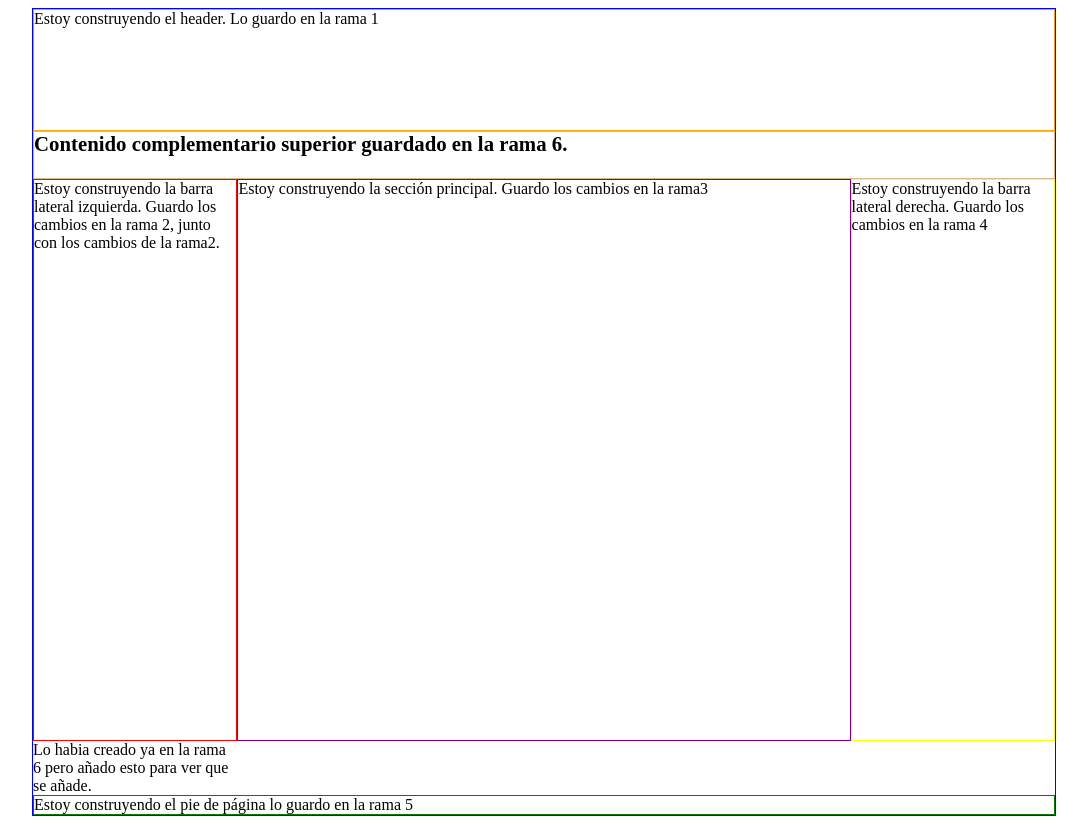
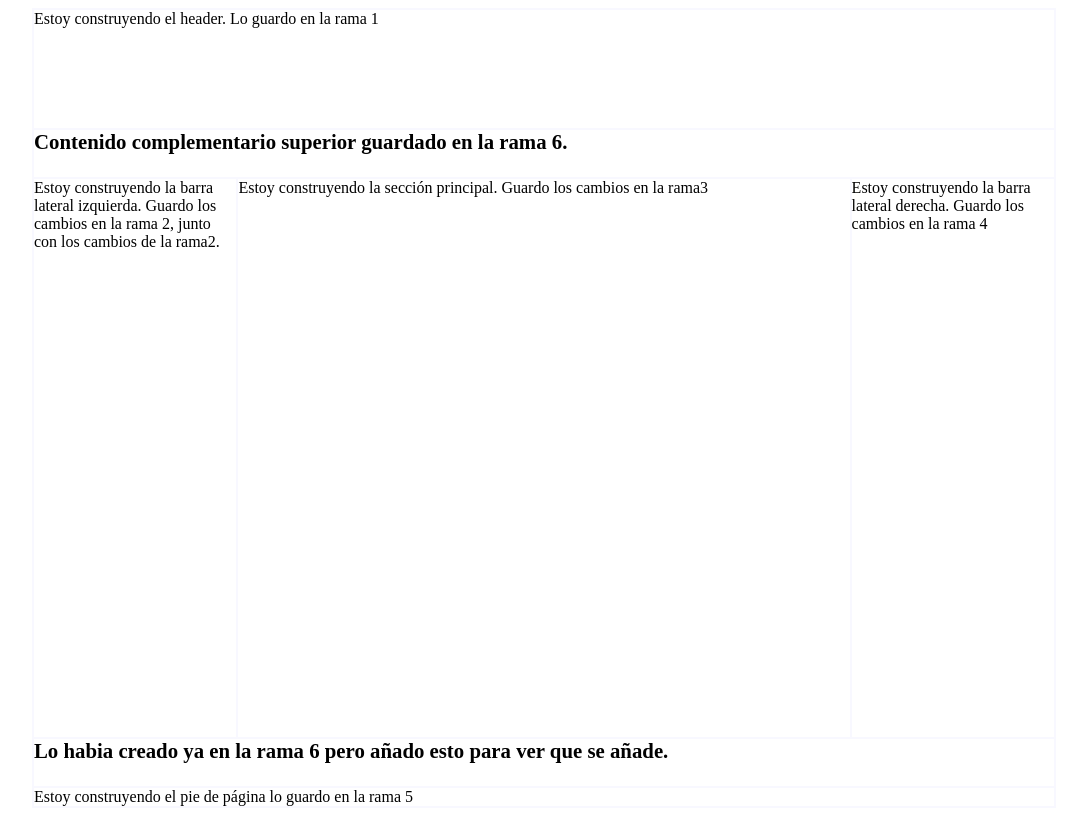
Before and after one commit to alvarovz23/EjercicioRepaso2Abril2019, a plain HTML site: page Index.html in a window 1280 px wide. Shown: the whole page, without its empty margins (96-1183 px from the left). Drawn offline with Linux system fonts and the light colour scheme.

Commit message:
Version 2.2 Mixin bordes rama8

```diff
--- a/Estilos/estilos1.scss
+++ b/Estilos/estilos1.scss
@@ -1,43 +1,59 @@
+@mixin bordersgenerales() {
+    border: 1px solid ghostwhite;
+    box-sizing: border-box;
+}
+
+
+
+
+
+
+
 .contenedor {
     width: 80vw;
     min-height: 100vh;
-    border: 1px solid blue;
-    box-sizing: border-box;
+    @include bordersgenerales();
     display: grid;
     grid-template-columns: 20% auto 20%;
     margin: 0 auto;
     header {
         grid-column: 1/4;
         min-height: 15vh;
-        border: 1px solid orange;
+        @include bordersgenerales();
     }
     .contenidocomplementario1 {
         grid-column: 1/4;
         min-height: 6vh;
-        border: 1px solid burlywood;
-        box-sizing: border-box;
+        @include bordersgenerales();
         font-size: 1.3em;
         font-weight: bold;
     }
     .aside1 {
         grid-column: 1/2;
         min-height: 70vh;
-        border: 1px solid red;
+        @include bordersgenerales();
     }
     main {
         grid-column: 2/3;
         min-height: 70vh;
-        border: 1px solid purple;
+        @include bordersgenerales();
     }
     .aside2 {
         grid-column: 3/4;
         min-height: 70vh;
-        border: 1px solid yellow;
+        @include bordersgenerales();
+    }
+    .contenidocomplementario2 {
+        grid-column: 1/4;
+        min-height: 6vh;
+        @include bordersgenerales();
+        font-size: 1.3em;
+        font-weight: bold;
     }
     footer {
         grid-column: 1/4;
         min-height: 1vh;
-        border: 1px solid green;
+        @include bordersgenerales();
     }
 
 }
```
Also changed, not shown: Estilos/estilos1.css, 1 other file.
